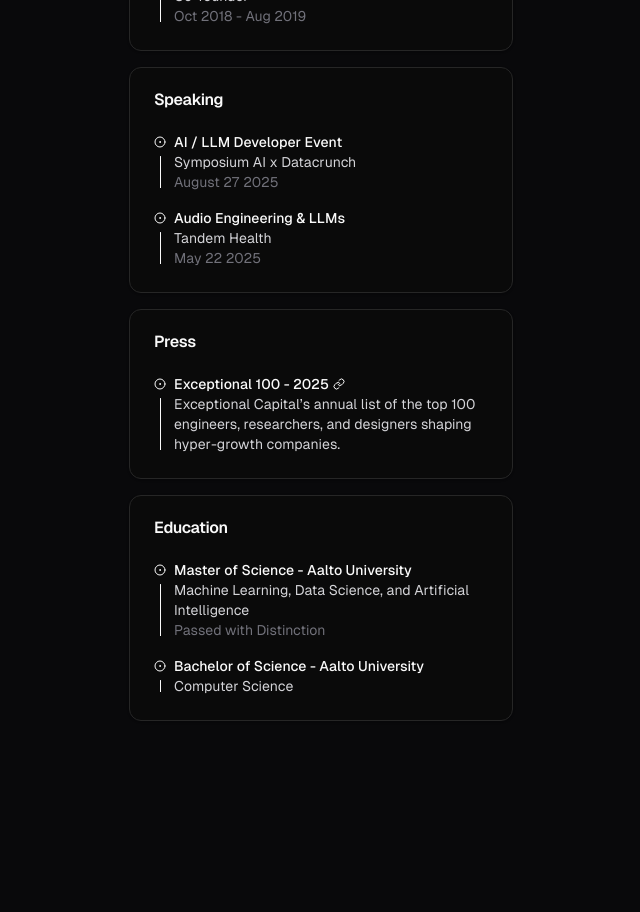
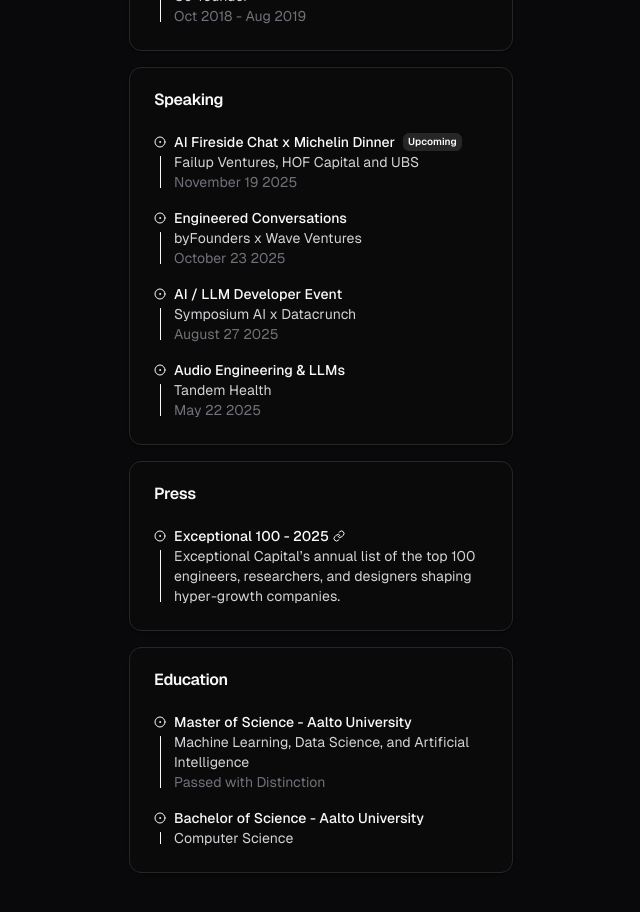
Before and after one commit to jonatanvm/jonatanvm, a Next.js app: page / in a window 1280 px wide. Shown: the part 1520-2432 px from the top of the page, without its empty margins (319-959 px from the left). Before the commit the page ends 2321 px from the top, so only its background shows below. Built offline with nearby package versions, Linux system fonts and the light colour scheme.

Commit message:
feat: update speaking

```diff
--- a/src/app/page.tsx
+++ b/src/app/page.tsx
@@ -1,21 +1,22 @@
 import Link from "next/link";
 import React from "react";
-import {cn} from "@/lib/utils";
-import {ModeToggle} from "@/components/mode-toggle";
-import {Card, CardContent} from "@/components/ui/card";
-import {LinkedInIcon} from "@/components/icons/linkedIn-icon";
-import {GithubIcon} from "@/components/icons/github-icon";
-import {TwitterIcon} from "@/components/icons/twitter-icon";
+import { cn } from "@/lib/utils";
+import { ModeToggle } from "@/components/mode-toggle";
+import { Card, CardContent } from "@/components/ui/card";
+import { LinkedInIcon } from "@/components/icons/linkedIn-icon";
+import { GithubIcon } from "@/components/icons/github-icon";
+import { TwitterIcon } from "@/components/icons/twitter-icon";
 import Image from "next/image";
-import {FolderCodeIcon, LinkIcon, MailIcon} from "lucide-react";
+import { FolderCodeIcon, LinkIcon, MailIcon } from "lucide-react";
 
-import {YoutubeIcon} from "@/components/icons/youtube";
-import {ProductHuntIcon} from "@/components/icons/producthunt";
-import {Experience, TimelineItem} from "@/components/experience";
-import {SocialLink} from "@/components/social-link";
-import {logPageView} from "@/components/utils";
+import { YoutubeIcon } from "@/components/icons/youtube";
+import { ProductHuntIcon } from "@/components/icons/producthunt";
+import { Experience, TimelineItem } from "@/components/experience";
+import { SocialLink } from "@/components/social-link";
+import { logPageView } from "@/components/utils";
+import { Badge } from "@/components/ui/badge";
 
-function Me({className}: { className?: string }) {
+function Me({ className }: { className?: string }) {
   return (
     <Card className={cn(className)}>
       <CardContent className="p-0 cursor-auto">
@@ -35,7 +36,7 @@ function Me({className}: { className?: string }) {
             <p className="truncate sm:text-sm">@jonatanvm</p>
           </div>
           <div>
-            <ModeToggle/>
+            <ModeToggle />
           </div>
         </div>
       </CardContent>
@@ -43,27 +44,27 @@ function Me({className}: { className?: string }) {
   );
 }
 
-function SocialLinks({className}: { className?: string }) {
+function SocialLinks({ className }: { className?: string }) {
   return (
     <ul className={cn("grid grid-cols-5 gap-3", className)}>
       <li className={"w-full"}>
         <SocialLink href={"https://www.linkedin.com/in/jonatanvm/"}>
-          <LinkedInIcon className="h-5 w-5 shrink-0" aria-label="LinkedIn"/>
+          <LinkedInIcon className="h-5 w-5 shrink-0" aria-label="LinkedIn" />
         </SocialLink>
       </li>
       <li>
         <SocialLink href={"https://github.com/jonatanvm"}>
-          <GithubIcon className="h-5 w-5 shrink-0" aria-label={"Github"}/>
+          <GithubIcon className="h-5 w-5 shrink-0" aria-label={"Github"} />
         </SocialLink>
       </li>
       <li>
         <SocialLink href={"https://x.com/jonatanvmartens"}>
-          <TwitterIcon className="h-5 w-5 shrink-0" aria-label={"X.com"}/>
+          <TwitterIcon className="h-5 w-5 shrink-0" aria-label={"X.com"} />
         </SocialLink>
       </li>
       <li>
         <SocialLink href={"mailto:Jonatan <stepped_jays.0m@icloud.com>"}>
-          <MailIcon className="h-5 w-5 shrink-0" aria-label={"E-mail"}/>
+          <MailIcon className="h-5 w-5 shrink-0" aria-label={"E-mail"} />
         </SocialLink>
       </li>
       <li>
@@ -136,6 +137,27 @@ const timeline: TimelineItem[] = [
 const speakingTimeline: TimelineItem[] = [
   {
     title: (
+      <div className={"flex items-center gap-2"}>
+        AI Fireside Chat x Michelin Dinner
+        <Badge variant={"secondary"} className={"text-[10px] leading-3 px-1"}>
+          Upcoming
+        </Badge>
+      </div>
+    ),
+    subtitle: "Failup Ventures, HOF Capital and UBS",
+    time: "November 19 2025",
+  },
+  {
+    title: (
+      <a href={"https://luma.com/nr6ewv51?tk=CGmV3B"} target={"_blank"}>
+        Engineered Conversations
+      </a>
+    ),
+    subtitle: "byFounders x Wave Ventures",
+    time: "October 23 2025",
+  },
+  {
+    title: (
       <a href={"https://luma.com/jlkzijld?tk=JuEHd1"} target={"_blank"}>
         AI / LLM Developer Event
       </a>
@@ -157,11 +179,16 @@ const speakingTimeline: TimelineItem[] = [
 const pressTimeline: TimelineItem[] = [
   {
     title: (
-      <a className={'flex items-center'} href={"https://www.exceptionalcap.com/exceptional100_2025"} target={"_blank"}>
-        Exceptional 100 - 2025 <LinkIcon className={"w-3 h-3 ml-1"}/>
+      <a
+        className={"flex items-center"}
+        href={"https://www.exceptionalcap.com/exceptional100_2025"}
+        target={"_blank"}
+      >
+        Exceptional 100 - 2025 <LinkIcon className={"w-3 h-3 ml-1"} />
       </a>
     ),
-    subtitle: "Exceptional Capital’s annual list of the top 100 engineers, researchers, and designers shaping hyper-growth companies.",
+    subtitle:
+      "Exceptional Capital’s annual list of the top 100 engineers, researchers, and designers shaping hyper-growth companies.",
     time: "",
   },
 ];
@@ -190,7 +217,7 @@ const projectsTimeline: TimelineItem[] = [
           className={"flex items-center hover:underline"}
         >
           AI Engineer Pack
-          <LinkIcon className={"w-3 h-3 ml-1"}/>
+          <LinkIcon className={"w-3 h-3 ml-1"} />
         </Link>
       </span>
     ),
@@ -226,7 +253,7 @@ const projectsTimeline: TimelineItem[] = [
           className={"flex items-center hover:underline"}
         >
           X to Voice
-          <LinkIcon className={"w-3 h-3 ml-1"}/>
+          <LinkIcon className={"w-3 h-3 ml-1"} />
         </Link>
         <Link
           href={
@@ -236,7 +263,7 @@ const projectsTimeline: TimelineItem[] = [
           target={"_blank"}
           className={" hover:underline"}
         >
-          <GithubIcon className={"w-4 h-4  dark:hover:text-gray-200"}/>
+          <GithubIcon className={"w-4 h-4  dark:hover:text-gray-200"} />
         </Link>
         <Link
           href={"https://www.youtube.com/watch?v=oQXnkvBLBAg"}
@@ -296,7 +323,7 @@ const projectsTimeline: TimelineItem[] = [
           className={"flex items-center hover:underline"}
         >
           J16.io
-          <LinkIcon className={"w-3 h-3 ml-1"}/>
+          <LinkIcon className={"w-3 h-3 ml-1"} />
         </Link>
       </span>
     ),
@@ -316,8 +343,8 @@ export default async function Home() {
       <main className="flex flex-col gap-8 row-start-2 items-center sm:items-start w-full">
         <div className="grid grid-cols-1 sm:grid-cols-1 gap-4 w-full">
           <div className="flex flex-col gap-4 w-full sm:max-w-sm mx-auto">
-            <Me className={"w-full"}/>
-            <SocialLinks className={"w-full"}/>
+            <Me className={"w-full"} />
+            <SocialLinks className={"w-full"} />
             <Experience
               title={"Projects"}
               className={"w-full"}
@@ -346,8 +373,7 @@ export default async function Home() {
           </div>
         </div>
       </main>
-      <footer
-        className="row-start-3 gap-6 flex-wrap items-center justify-center text-zinc-300 dark:text-zinc-800 hidden">
+      <footer className="row-start-3 gap-6 flex-wrap items-center justify-center text-zinc-300 dark:text-zinc-800 hidden">
         © jonatanvm.com
       </footer>
     </div>
--- /dev/null
+++ b/src/components/ui/badge.tsx
@@ -0,0 +1,36 @@
+import * as React from "react"
+import { cva, type VariantProps } from "class-variance-authority"
+
+import { cn } from "@/lib/utils"
+
+const badgeVariants = cva(
+  "inline-flex items-center rounded-md border border-neutral-200 px-2.5 py-0.5 text-xs font-semibold transition-colors focus:outline-none focus:ring-2 focus:ring-neutral-950 focus:ring-offset-2 dark:border-neutral-800 dark:focus:ring-neutral-300",
+  {
+    variants: {
+      variant: {
+        default:
+          "border-transparent bg-neutral-900 text-neutral-50 shadow hover:bg-neutral-900/80 dark:bg-neutral-50 dark:text-neutral-900 dark:hover:bg-neutral-50/80",
+        secondary:
+          "border-transparent bg-neutral-100 text-neutral-900 hover:bg-neutral-100/80 dark:bg-neutral-800 dark:text-neutral-50 dark:hover:bg-neutral-800/80",
+        destructive:
+          "border-transparent bg-red-500 text-neutral-50 shadow hover:bg-red-500/80 dark:bg-red-900 dark:text-neutral-50 dark:hover:bg-red-900/80",
+        outline: "text-neutral-950 dark:text-neutral-50",
+      },
+    },
+    defaultVariants: {
+      variant: "default",
+    },
+  }
+)
+
+export interface BadgeProps
+  extends React.HTMLAttributes<HTMLDivElement>,
+    VariantProps<typeof badgeVariants> {}
+
+function Badge({ className, variant, ...props }: BadgeProps) {
+  return (
+    <div className={cn(badgeVariants({ variant }), className)} {...props} />
+  )
+}
+
+export { Badge, badgeVariants }
```
Also changed, not shown: 1 other file (tests, documents, lock files or other folders).
